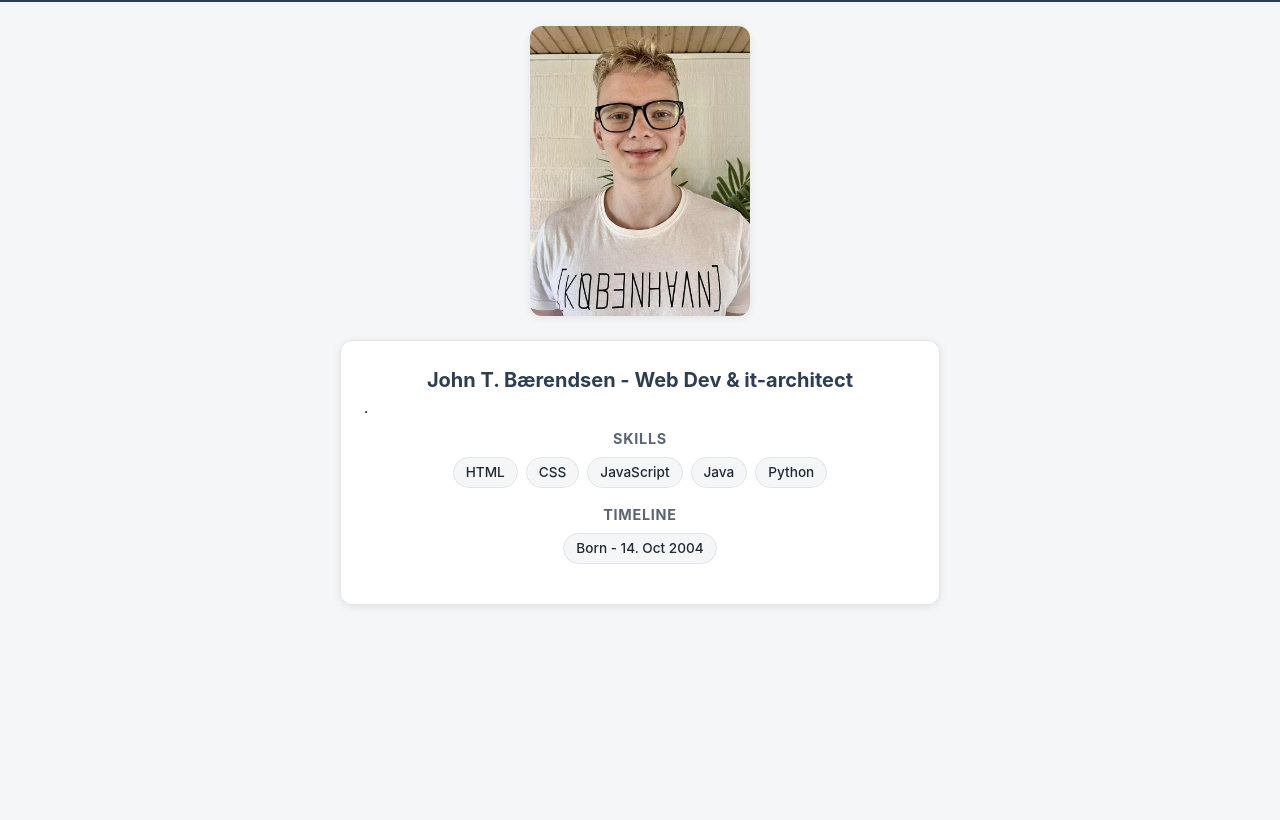
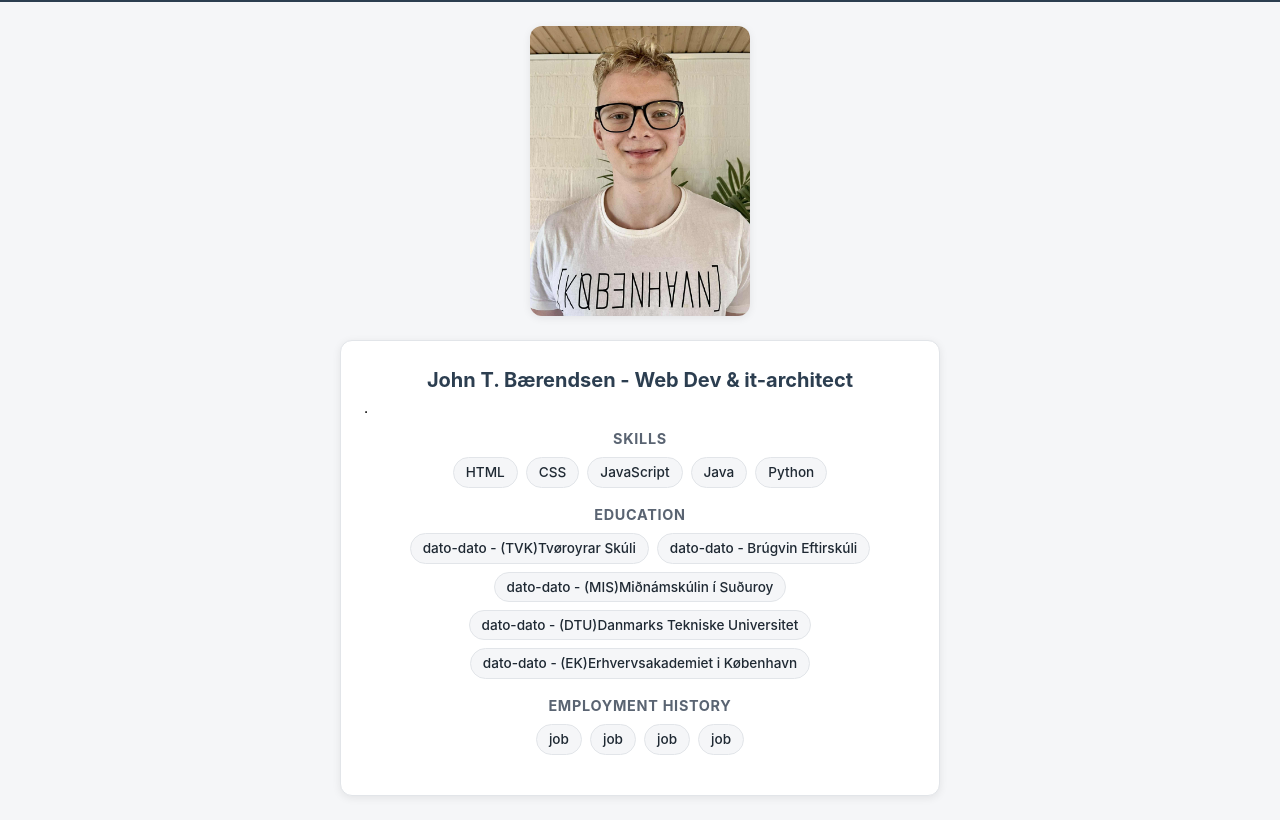
Before and after one commit to JohnTB12/portfolio, a plain HTML site: page index.html in a window 1280 px wide. Shown: the part 88-908 px from the top of the page. Before the commit the page ends 800 px from the top, so only its background shows below. Drawn offline with Linux system fonts and the light colour scheme.

Commit message:
diverse text setup

```diff
--- a/index.html
+++ b/index.html
@@ -31,9 +31,20 @@
             <li>Java</li>
             <li>Python</li>
         </ul>
-        <h3>Timeline</h3>
-        <ul class="timeline">
-            <li>Born - 14. Oct 2004</li>
+        <h3>Education</h3>
+        <ul class="Education">
+            <li>dato-dato - (TVK)Tvøroyrar Skúli</li>
+            <li>dato-dato - Brúgvin Eftirskúli</li>
+            <li>dato-dato - (MIS)Miðnámskúlin í Suðuroy</li>
+            <li>dato-dato - (DTU)Danmarks Tekniske Universitet</li>
+            <li>dato-dato - (EK)Erhvervsakademiet i København</li>
+        </ul>
+        <h3>Employment History</h3>
+        <ul class="Employment">
+            <li>job</li>
+            <li>job</li>
+            <li>job</li>
+            <li>job</li>
         </ul>
     </div>
 </main>
--- a/styles.css
+++ b/styles.css
@@ -94,7 +94,7 @@ body {
 }
 
 .skills,
-.timeline {
+.Education {
     list-style: none;
     padding: 0;
     margin: 0 0 16px;
@@ -105,7 +105,28 @@ body {
 }
 
 .skills li,
-.timeline li {
+.Education li {
+    background-color: var(--color-bg);
+    border: 1px solid var(--color-border);
+    border-radius: 999px;
+    padding: 4px 12px;
+    font-size: 0.85rem;
+    font-weight: 500;
+}
+
+.skills,
+.Employment {
+    list-style: none;
+    padding: 0;
+    margin: 0 0 16px;
+    display: flex;
+    flex-wrap: wrap;
+    justify-content: center;
+    gap: 8px;
+}
+
+.skills li,
+.Employment li {
     background-color: var(--color-bg);
     border: 1px solid var(--color-border);
     border-radius: 999px;
```
